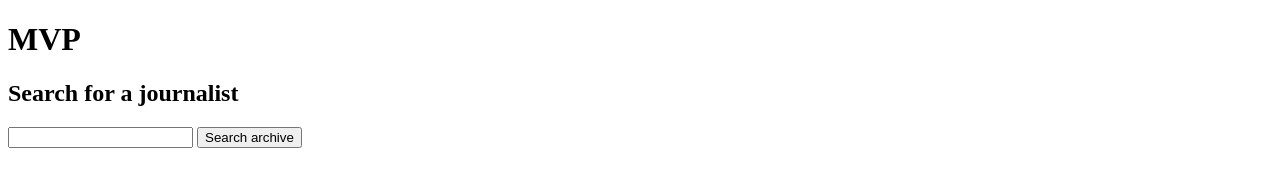
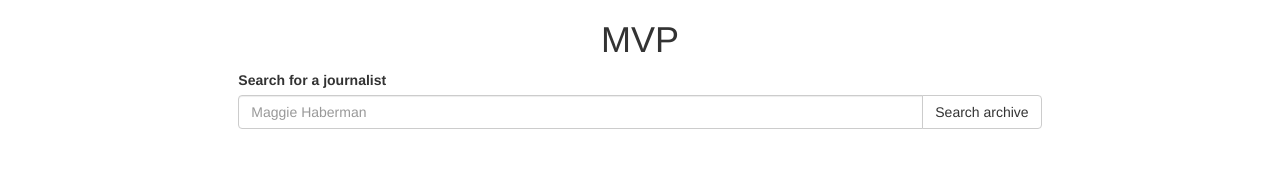
Before and after one commit to jw-garrison/mvpnyt, a website: page client/index.html in a window 1280 px wide. Drawn offline with nearby package versions, Linux system fonts and the light colour scheme; some packages are replaced by stand-ins of ours.

Commit message:
Bootstraped

```diff
--- a/client/index.html
+++ b/client/index.html
@@ -1,14 +1,18 @@
 <!DOCTYPE html>
-<html ng-app='mvp'>
+<html lang="en" ng-app='mvp'>
   <head>
     <meta charset="utf-8" />
+    <meta name="viewport" content="width=device-width, initial-scale=1">
     <title>MVP</title>
+    <link rel="stylesheet" type="text/css" href="bootstrap/dist/css/bootstrap.min.css">
   </head>
 
   <body>
-    <h1>MVP</h1>
+    <div class="container-fluid">
+      <h1 class="text-center">MVP</h1>
 
-    <div ng-view></div>
+      <div class="rows" ng-view></div>
+    </div>
     <script src="angular/angular.js"></script>
     <script src="angular-route/angular-route.js"></script>
     <script src ="search/search.js"></script>
--- a/client/search/search.html
+++ b/client/search/search.html
@@ -1,24 +1,28 @@
-<div id='container'>
-  <h2>Search for a journalist</h2>
+<div>
+  <div class="col-md-8 col-md-offset-2">
+    <form name='searchJournalist' ng-submit="search()" class="form-group">
+      <label for="searchbar">Search for a journalist</label>
+      <div class="input-group">
+        <input name='journalist' ng-model="query" type="text" class="form-control" placeholder="Maggie Haberman"/>
+        <span class="input-group-btn">
+          <button class="btn btn-default" type="submit">Search archive</button>
+        </span>
+      </div><!-- /input-group -->
+    </form>
+  </div><!-- /.col-lg-6 -->
+<div>
+
 </div>
-
-<div>
-  <form name='searchJournalist' ng-submit="search()">
-    <input name='journalist' ng-model="query" type="text"/>
-    <button type="submit" value="Search">
-      Search archive
-    </button>
-  </form>
-
   <div>
     <div ng-repeat="article in data.articles">
-      <a href="{{article.web_url}}">
-        <div>
-          <h3>{{ article.headline.main }}</h3>
-          <img ng-src="http://www.nytimes.com/{{article.multimedia[1].url}}"/>
-          <p>
-            {{article.lead_paragraph}}
-          </p>
+      <a href="{{article.web_url}}" target="_blank">
+        <div class="col-md-6">
+          <h4 class="text-uppercase text-center"><strong>{{ article.headline.main }}</strong></h4>
+          <img ng-src="http://www.nytimes.com/{{article.multimedia[1].url}}" class="img-responsive center-block"/>
+          <br />
+          <div class="col-md-10 col-md-offset-1">
+            <p>{{article.lead_paragraph}}</p>
+          </div>
         </div>
       </a>
     </div>
--- a/package.json
+++ b/package.json
@@ -13,6 +13,7 @@
     "angular-route": "^1.5.9",
     "babel-preset-es2015": "^6.18.0",
     "body-parser": "^1.15.2",
+    "bootstrap": "^3.3.7",
     "browser-sync": "^2.11.2",
     "ejs": "^2.5.2",
     "express": "^4.14.0",
```
